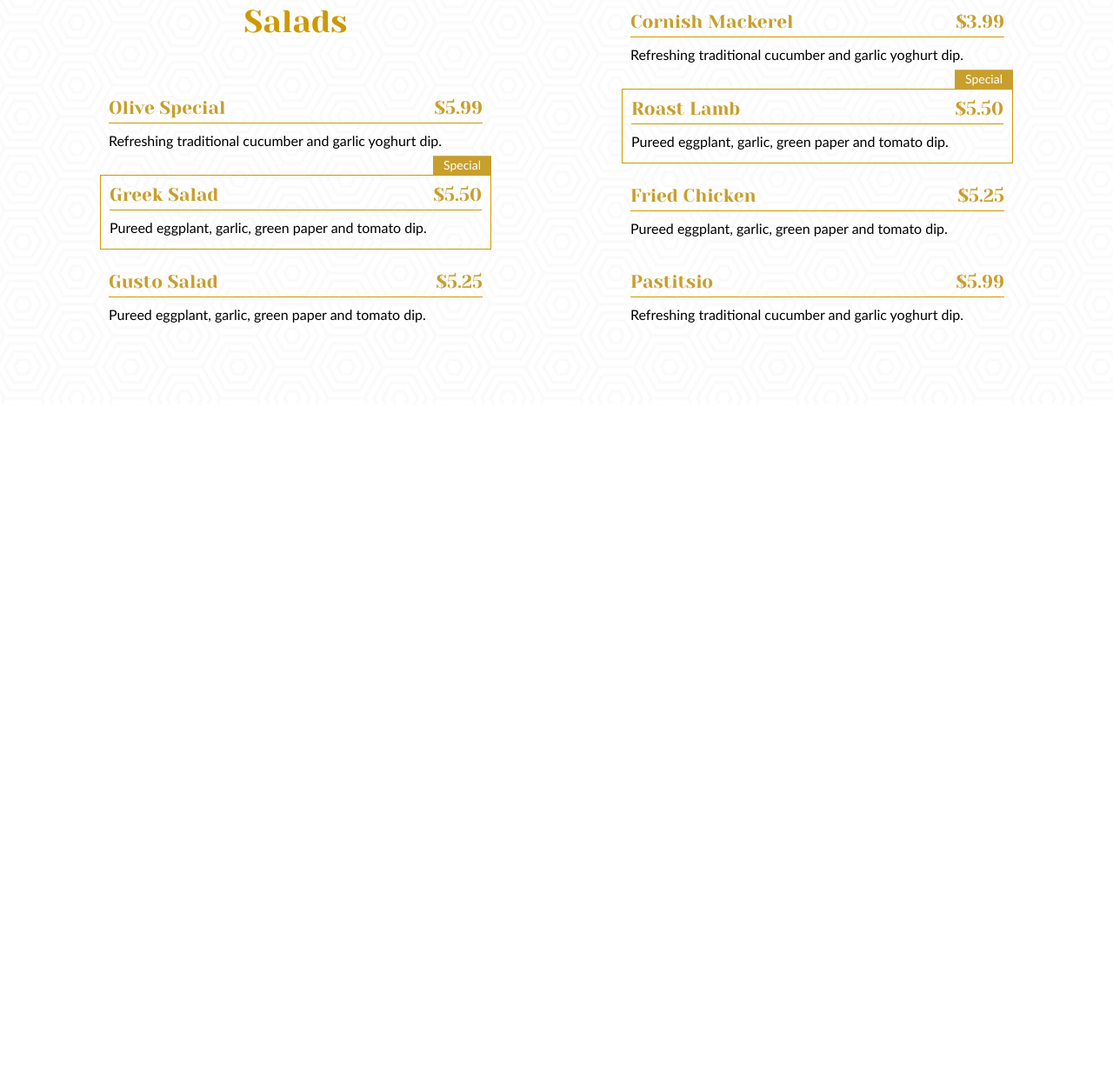
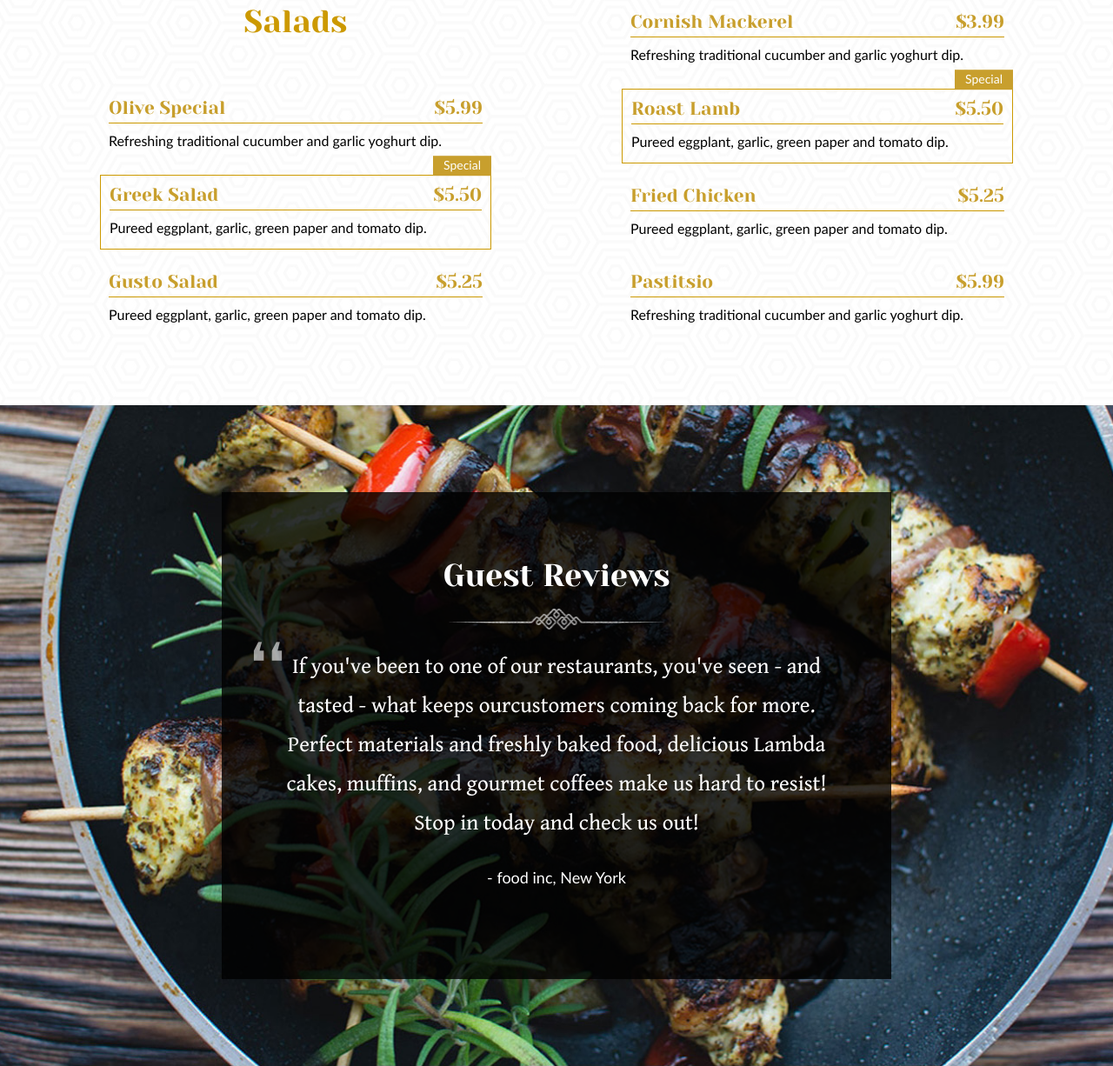
Before and after one commit to katefaith/restaurant, a website: page index.html in a window 1280 px wide. Shown: the part 2748-3974 px from the top of the page at 87% size. Before the commit the page ends 3214 px from the top, so only its background shows below. Drawn offline with Linux system fonts and the light colour scheme; a web font is replaced by a local one.

Commit message:
add section review

```diff
--- a/index.html
+++ b/index.html
@@ -20,7 +20,7 @@
           <a class="nav-menu__link" href="#about">About</a>
           <a class="nav-menu__link" href="#ingredients">ingredients</a>
           <a class="nav-menu__link" href="#menu">Menu</a>
-          <a class="nav-menu__link" href="">Reviews</a>
+          <a class="nav-menu__link" href="#reviews">Reviews</a>
           <a class="nav-menu__link" href="">Reservations</a>
         </nav>
         <button class="nav-menu__toggle">&#9776;</button>
@@ -206,6 +206,22 @@
 
     </section>
 
+    <section class="page-main__review  review" id="reviews">
+
+      <div class="review__wrapper">
+        <div class="review__item">
+          <h2 class="review__title">Guest Reviews</h2>
+          <p class="review__text">If you've been to one of our restaurants, you've seen - and tasted - what keeps
+            ourcustomers coming back for more.
+            Perfect materials and freshly baked food, delicious Lambda cakes, muffins, and gourmet coffees make us hard
+            to resist!
+            Stop in today and check us out!</p>
+          <p class="review__author">- food inc, New York</p>
+
+        </div>
+      </div>
+    </section>
+
   </main>
 
   <footer class="page-footer"></footer>
--- /dev/null
+++ b/sass/blocks/review.scss
@@ -0,0 +1,81 @@
+.review {
+    background-image: url(../img/reviews-bg.jpg);
+    background-repeat: no-repeat;
+    background-position: center;
+    background-size: cover;
+    color: #fff;
+}
+
+.review__wrapper {
+    @include wrapper;
+    display: flex;
+}
+
+.review__item {
+    max-width: 650px;
+    margin: 100px auto;
+    padding: 75px 60px;
+    background-color: rgba(0, 0, 0, 0.8);
+    text-align: center;
+
+    @media (max-width: $bp-s) {
+        margin: 40px auto;
+        padding: 40px;
+    }
+}
+
+.review__title {
+    position: relative;
+    margin: 0;
+    margin-bottom: 60px;
+    font-size: 36px;
+    font-weight: normal;
+
+    &::after {
+        content: '';
+        position: absolute;
+        width: 247px;
+        height: 24px;
+        background: url('/img/divider-white.png');
+        left: 50%;
+        transform: translateX(-50%);
+        bottom: -40px;
+    }
+}
+
+.review__text {
+    position: relative;
+    margin: 0;
+    margin-bottom: 30px;
+    font-family: 'GentiumBookBasic', serif;
+    font-size: 25px;
+    line-height: 1.8;
+
+    @media (max-width: $bp-m) {
+        font-size: 18px;
+    }
+
+    &::before {
+        content: '\275B\275B';
+        position: absolute;
+        font-family: 'Georgia' serif;
+        font-size: 64px;
+        line-height: 0.7;
+        opacity: 0.6;
+        transform: translateX(-120%);
+
+        @media (max-width: $bp-m) {
+            font-size: 32px;
+        }
+    }
+}
+
+.review__author {
+    margin: 0;
+    margin-bottom: 30px;
+    font-size: 18px;
+
+    @media (max-width: $bp-m) {
+        font-size: 16px;
+    }
+}
--- a/sass/global/fonts.scss
+++ b/sass/global/fonts.scss
@@ -21,7 +21,7 @@
 
 @font-face {
   font-family: "GentiumBookBasic";
-  src: url("../fonts/GentiumBookBasic-Regular") format("TrueType");
+  src: url("../fonts/GentiumBookBasic-Regular.ttf") format("TrueType");
   font-style: normal;
   font-weight: normal;
 }
--- a/sass/style.scss
+++ b/sass/style.scss
@@ -11,6 +11,7 @@
 @import "blocks/ingredients.scss";
 @import "blocks/menu.scss";
 @import "blocks/dish.scss";
+@import "blocks/review.scss";
 
 body {
     font-family: 'Lato', Arial, Helvetica, sans-serif;
```
Also changed, not shown: css/style.css, img/reviews-bg.jpg (renamed from img/bg-3.jpg).
